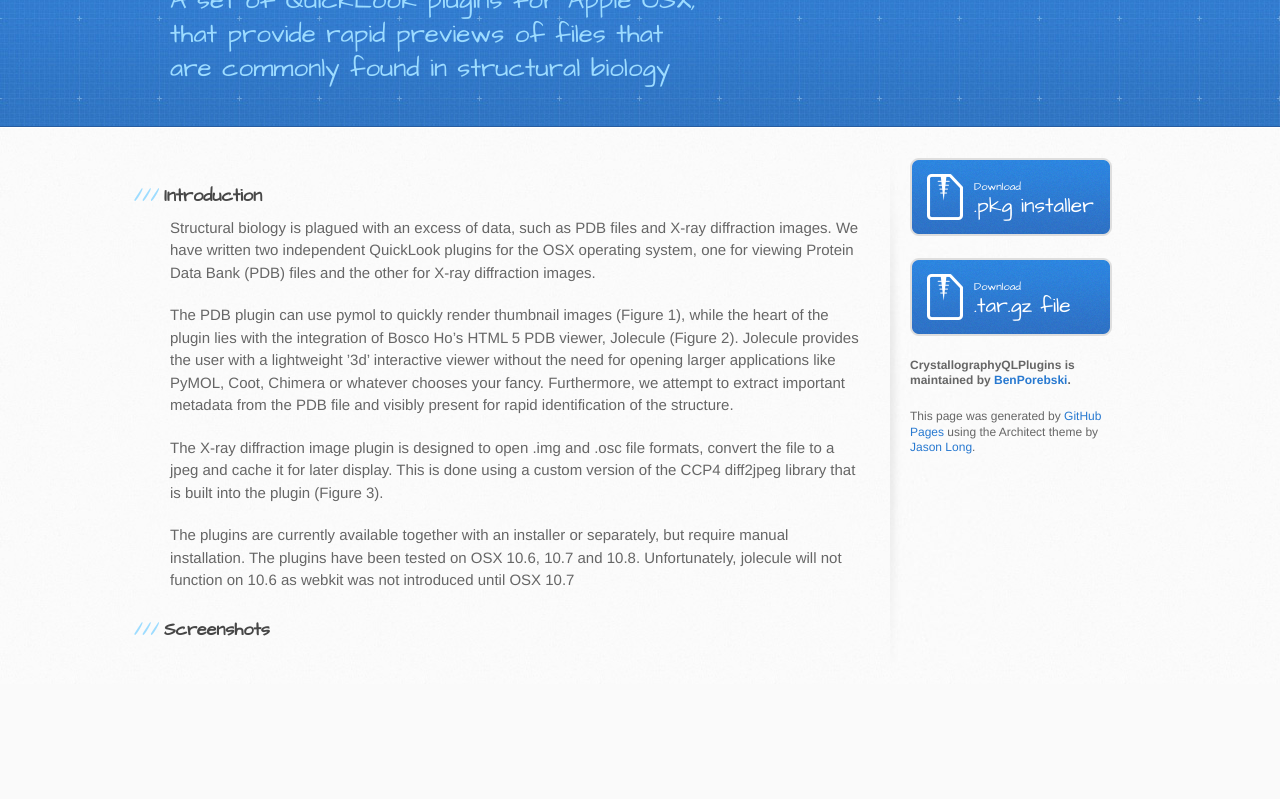
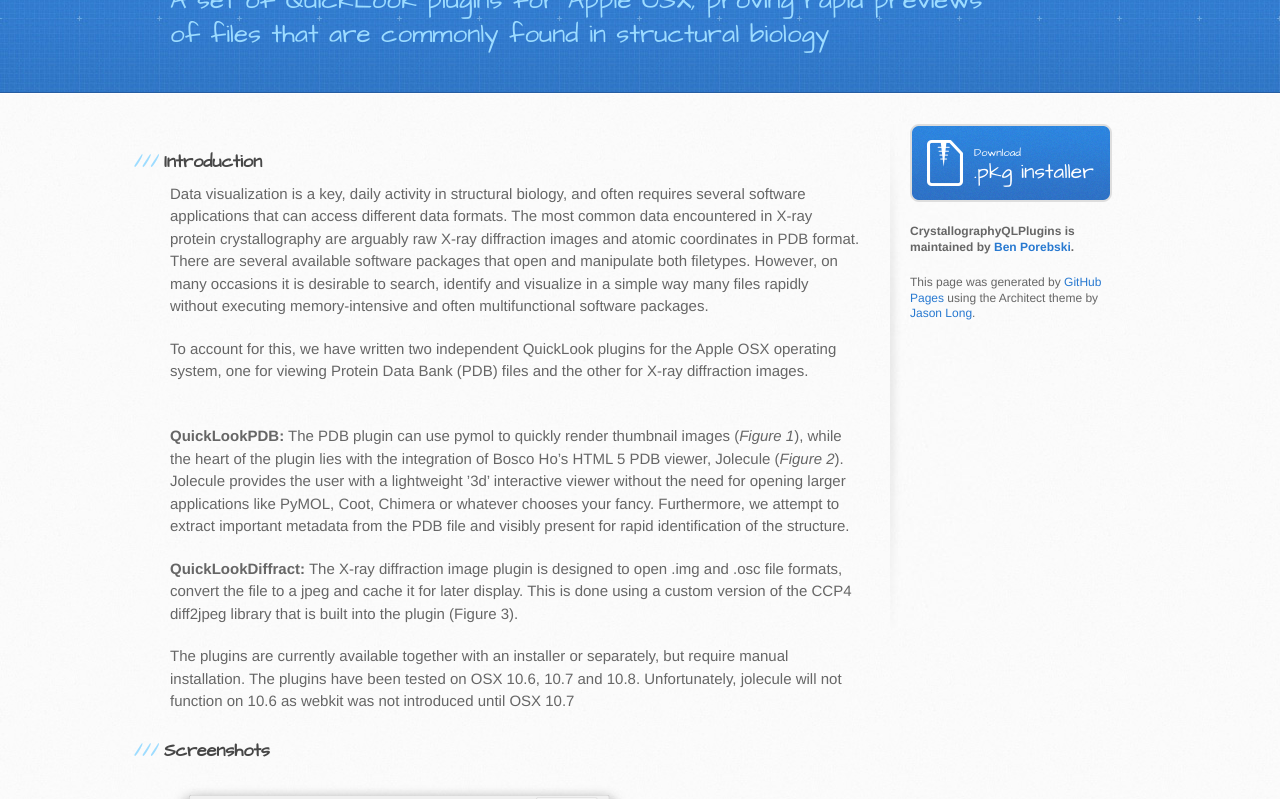
Before and after one commit to BenPorebski/CrystallographyQLPlugins, a plain HTML site: page index.html in a window 1280 px wide. Shown: the part 142-941 px from the top of the page. Before the commit the page ends 826 px from the top, so only its background shows below. Drawn offline with Linux system fonts and the light colour scheme.

Commit message:
added images and edits to the page

```diff
--- a/index.html
+++ b/index.html
@@ -20,7 +20,7 @@
     <header>
       <div class="inner">
         <h1>CrystallographyQLPlugins</h1>
-        <h2>A set of QuickLook plugins for Apple OSX, that provide rapid previews of files that are commonly found in structural biology</h2>
+        <h2>A set of QuickLook plugins for Apple OSX, proving rapid previews of files that are commonly found in structural biology</h2>
       </div>
     </header>
 
@@ -29,15 +29,37 @@
         <section id="main-content">
           <h3>Introduction</h3>
 
-<p>Structural biology is plagued with an excess of data, such as PDB files and X-ray diffraction images. We have written two independent QuickLook plugins for the OSX operating system, one for viewing Protein Data Bank (PDB) files and the other for X-ray diffraction images.</p>
+<p>Data visualization is a key, daily activity in structural biology, and often requires several software applications that can access different data formats. The most common data encountered in X-ray protein crystallography are arguably raw X-ray diffraction images and atomic coordinates in PDB format. There are several available software packages that open and manipulate both filetypes. However, on many occasions it is desirable to search, identify and visualize in a simple way many files rapidly without executing memory-intensive and often multifunctional software packages.</p>
 
-<p>The PDB plugin can use pymol to quickly render thumbnail images (Figure 1), while the heart of the plugin lies with the integration of Bosco Ho’s HTML 5 PDB viewer, Jolecule (Figure 2). Jolecule provides the user with a lightweight ’3d’ interactive viewer without the need for opening larger applications like PyMOL, Coot, Chimera or whatever chooses your fancy. Furthermore, we attempt to extract important metadata from the PDB file and visibly present for rapid identification of the structure.</p>
+<p>To account for this, we have written two independent QuickLook plugins for the Apple OSX operating system, one for viewing Protein Data Bank (PDB) files and the other for X-ray diffraction images.</p>
 
-<p>The X-ray diffraction image plugin is designed to open .img and .osc file formats, convert the file to a jpeg and cache it for later display. This is done using a custom version of the CCP4 diff2jpeg library that is built into the plugin (Figure 3).</p>
+<br>
+
+<p><b>QuickLookPDB:</b> The PDB plugin can use pymol to quickly render thumbnail images (<i>Figure 1</i>), while the heart of the plugin lies with the integration of Bosco Ho’s HTML 5 PDB viewer, Jolecule (<i>Figure 2</i>). Jolecule provides the user with a lightweight ’3d’ interactive viewer without the need for opening larger applications like PyMOL, Coot, Chimera or whatever chooses your fancy. Furthermore, we attempt to extract important metadata from the PDB file and visibly present for rapid identification of the structure.</p>
+
+<p><b>QuickLookDiffract:</b> The X-ray diffraction image plugin is designed to open .img and .osc file formats, convert the file to a jpeg and cache it for later display. This is done using a custom version of the CCP4 diff2jpeg library that is built into the plugin (Figure 3).</p>
 
 <p>The plugins are currently available together with an installer or separately, but require manual installation. The plugins have been tested on OSX 10.6, 10.7 and 10.8. Unfortunately, jolecule will not function on 10.6 as webkit was not introduced until OSX 10.7</p>
 
         <h3>Screenshots</h3>
+          <img src="images/Figure_1.png"/>
+          <p><b>Figure 1:</b> Available views of a folder containing PDB files. Shown on the right is a Finder window of a folder containing PDB files with the PyMol rendered cartoon thumbnail. On the left is a QuickLook popup of the same PDB file using the Jolecule viewer.</p>
+
+          <img src="images/Figure_2.png"/>
+          <p><b>Figure 2:</b> QuickLook views of PDB files using Jolecule. <b>(A)</b> Default cartoon view of a multi-chain protein complex, showing the two chains as different colours. <b>(B)</b> Zoomed view of a protein active site showing control of the z-slab, labelling of a selected residue and display of neighbouring residues as ball-and-stick representation. <b>(C)</b> Cartoon view of a protein-DNA complex, showing the two protein chains as red-brown and green and the DNA helix as blue and gold. <b>(D)</b> Overlay of C-alpha chains of two similar structures.</p>
+
+          <img src="images/Figure_3.png"/>
+          <p><b>Figure 3:</b> Available views of a folder containing X-ray diffraction images. Shown on the right is a Finder window displaying the thumbnail view of a diffraction image. On the left is the QuickLook view of the same diffraction image</p>
+
+          <img src="images/Figure_4.png"/>
+          <p><b>Figure 4:</b> Cover flow view of a folder containing PDB’s and diffraction images. </p>
+
+
+
+          <h3>Manual installation instructions</h3>
+
+
+          <h3>Troubleshooting</h3>
 
 
 
@@ -47,12 +69,8 @@
             <small>Download</small>
             .pkg installer
           </a>
-          <a href="https://github.com/BenPorebski/CrystallographyQLPlugins/tarball/master" class="button">
-            <small>Download</small>
-            .tar.gz file
-          </a>
 
-          <p class="repo-owner"><a href="https://github.com/BenPorebski/CrystallographyQLPlugins"></a>CrystallographyQLPlugins is maintained by <a href="https://github.com/BenPorebski">BenPorebski</a>.</p>
+          <p class="repo-owner"><a href="https://github.com/BenPorebski/CrystallographyQLPlugins"></a>CrystallographyQLPlugins is maintained by <a href="https://github.com/BenPorebski">Ben Porebski</a>.</p>
 
           <p>This page was generated by <a href="pages.github.com">GitHub Pages</a> using the Architect theme by <a href="http://twitter.com/jasonlong">Jason Long</a>.</p>
         </aside>
--- a/stylesheets/stylesheet.css
+++ b/stylesheets/stylesheet.css
@@ -6,8 +6,7 @@ html, body, div, span, applet, object, iframe,
 h1, h2, h3, h4, h5, h6, p, blockquote, pre,
 a, abbr, acronym, address, big, cite, code,
 del, dfn, em, img, ins, kbd, q, s, samp,
-small, strike, strong, sub, sup, tt, var,
-b, u, i, center,
+small, strike, strong, sub, sup, tt, var, u, center,
 dl, dt, dd, ol, ul, li,
 fieldset, form, label, legend,
 table, caption, tbody, tfoot, thead, tr, th, td,
@@ -85,7 +84,7 @@ header h2 {
   color: #9ddcff;
   font-weight: normal;
   line-height: 1.3;
-  width: 540px;
+  width: 820px;
   letter-spacing: 0;
 }
 
```
Also changed, not shown: images/Figure_1.png (added), images/Figure_2.png (added), images/Figure_3.png (added), images/Figure_4.png (added).
